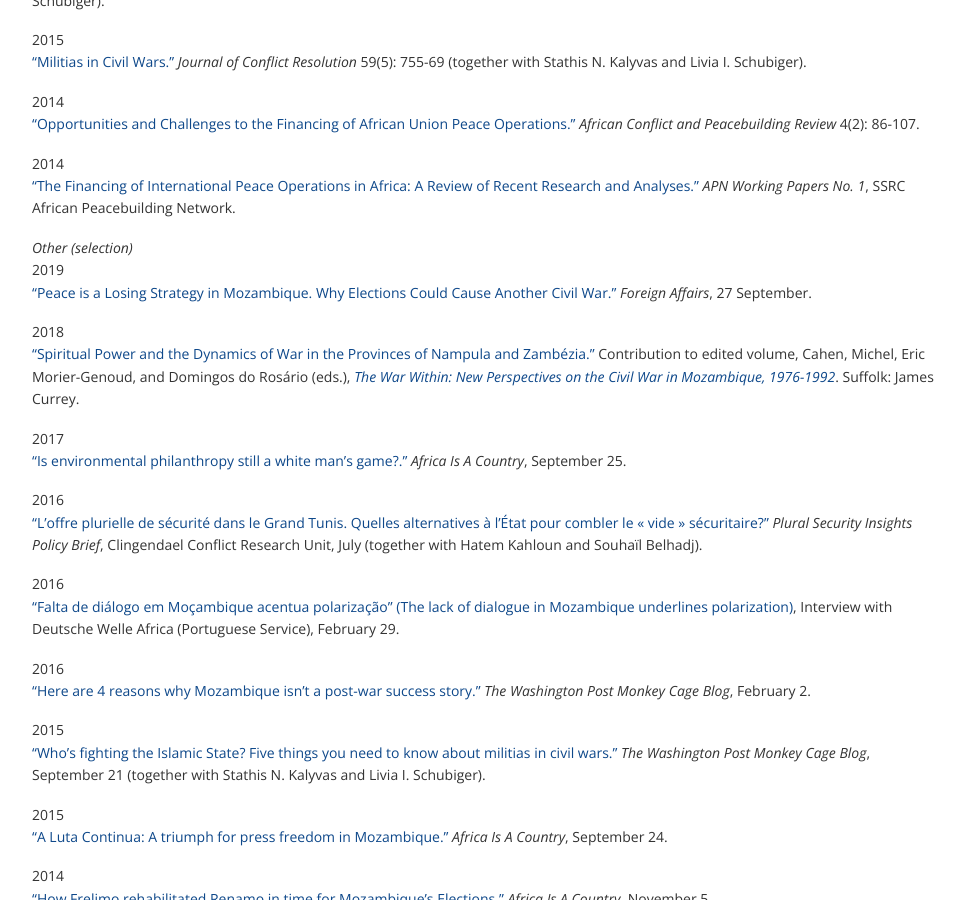
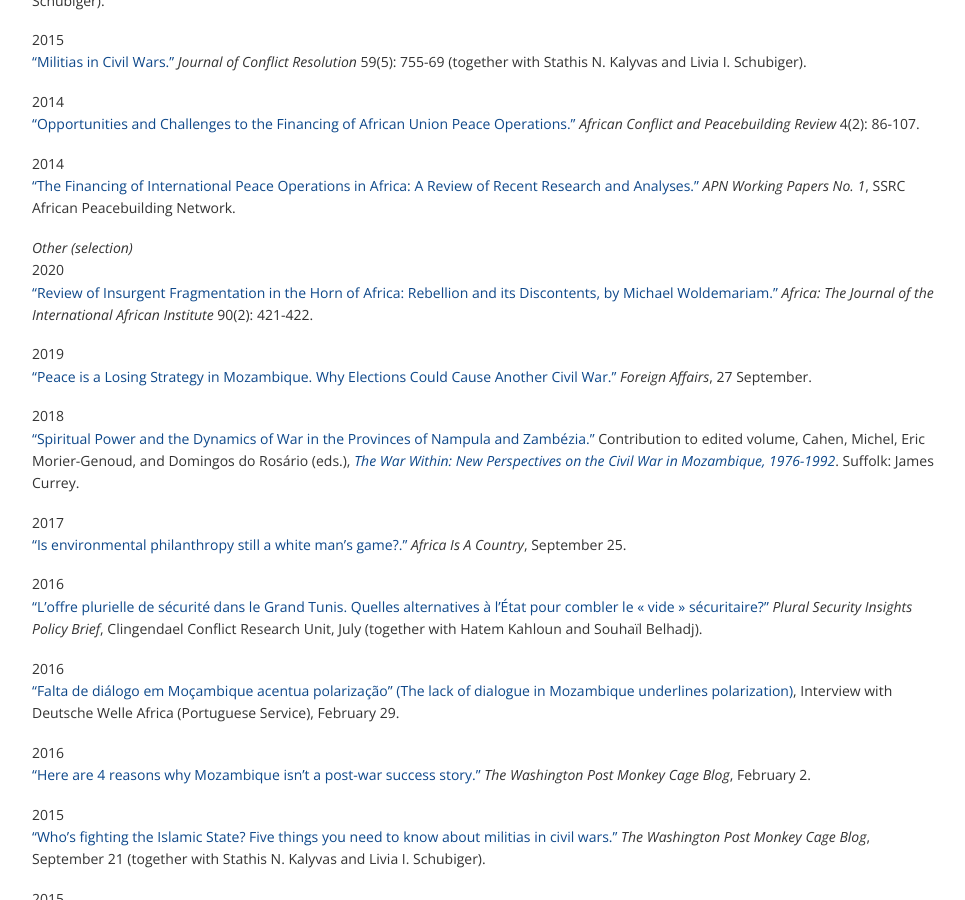
Before and after one commit to corinnajentzsch/corinnajentzsch.github.io, a Jekyll site: the page built from publications.md, in a window 1280 px wide and 900 px high, scrolled down 695 px. Shown: the whole window, without its empty margins (153-1118 px from the left). Built offline with Jekyll 4.4.1, drawn with Linux system fonts in a browser that asks for light colours.

Commit message:
Update publications.md

```diff
--- a/publications.md
+++ b/publications.md
@@ -28,6 +28,9 @@ Co-editor, [Special Issue on “Militias in Civil Wars”](http://jcr.sagepub.co
 ["The Financing of International Peace Operations in Africa: A Review of Recent Research and Analyses."](webarchive.ssrc.org/working-papers/APN_WorkingPapers01_Jentzsch.pdf "APN WorkingPapers 01 Jentzsch") _APN Working Papers No. 1_, SSRC African Peacebuilding Network.
 
 _Other (selection)_
+2020
+["Review of Insurgent Fragmentation in the Horn of Africa: Rebellion and its Discontents, by Michael Woldemariam."](https://www.muse.jhu.edu/article/751853) _Africa: The Journal of the International African Institute_ 90(2): 421-422.
+
 2019
 [“Peace is a Losing Strategy in Mozambique. Why Elections Could Cause Another Civil War.”](https://www.foreignaffairs.com/articles/mozambique/2019-09-27/peace-losing-strategy-mozambique "Peace is a Losing Strategy in Mozambique") _Foreign Affairs_, 27 September.
 
```
